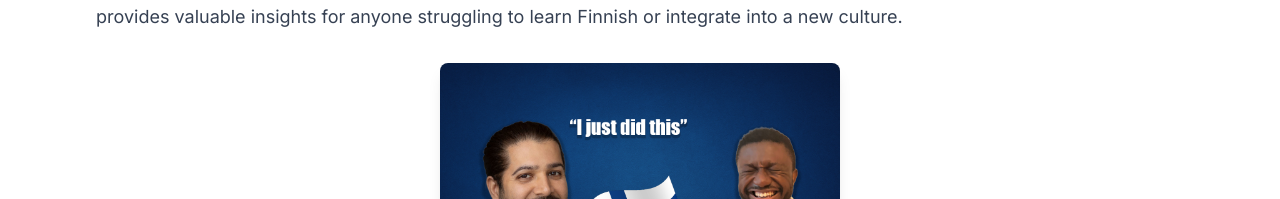
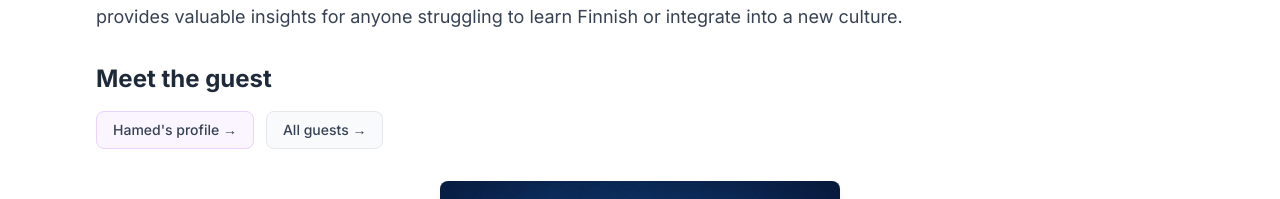
Before and after one commit to pokumars/howILearnedFinnish, a Next.js app: page /episode/10 in a window 1280 px wide. Shown: the part 1410-1609 px from the top of the page. Built offline with nearby package versions, Linux system fonts and the light colour scheme.

Commit message:
feat: add guest links section to episode page and remove currentLevel display from guest page

```diff
--- a/src/app/episode/[id]/page.tsx
+++ b/src/app/episode/[id]/page.tsx
@@ -172,6 +172,29 @@ export default async function EpisodePage({ params }: EpisodePageProps) {
             </p>
           </div>
 
+          {/* Guest Links */}
+          {episode.guest && (
+            <div className="mb-8">
+              <h2 className="text-2xl font-bold text-gray-800 mb-4">
+                Meet the guest
+              </h2>
+              <div className="flex flex-wrap gap-3">
+                <Link
+                  href={`/guests/${episode.guest.slug}`}
+                  className="inline-flex items-center gap-2 bg-purple-50 px-4 py-2 rounded-lg border border-purple-200 hover:border-purple-300 hover:bg-purple-100 transition-all duration-200 font-medium text-gray-700 text-sm"
+                >
+                  {episode.guest.name}'s profile →
+                </Link>
+                <Link
+                  href="/guests"
+                  className="inline-flex items-center gap-2 bg-gray-50 px-4 py-2 rounded-lg border border-gray-200 hover:border-gray-300 hover:bg-gray-100 transition-all duration-200 font-medium text-gray-700 text-sm"
+                >
+                  All guests →
+                </Link>
+              </div>
+            </div>
+          )}
+
           {/* Episode Thumbnail */}
           <div className="text-center">
             <Image
--- a/src/app/guests/[slug]/page.tsx
+++ b/src/app/guests/[slug]/page.tsx
@@ -65,11 +65,6 @@ export default async function GuestPage({ params }: GuestPageProps) {
                   : ""}
               </p>
             </div>
-            {guest.currentLevel && (
-              <span className="text-sm font-semibold bg-purple-100 text-purple-700 px-4 py-2 rounded-full">
-                Finnish level: {guest.currentLevel}
-              </span>
-            )}
           </div>
 
           {/* Bio */}
```
